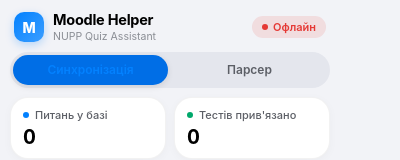
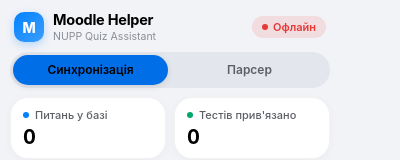
Before and after one commit to jermorg/Moodle-Quiz-Helper, a browser extension: page popup.html in a window 400 px wide. In both pictures the pointer is over the button "Синхронізація". Shown: the top 160 px of the page. Drawn offline with Linux system fonts and the light colour scheme.

Commit message:
Додав щоб при наводженні на кнопку навіть якщо вона active то всеодно текст був білий (трішки приємніше оку)

```diff
--- a/styles/popup.css
+++ b/styles/popup.css
@@ -186,6 +186,10 @@ body {
   background: var(--bg-card);
   color: var(--oneui-blue);
   box-shadow: 0 2px 6px rgba(0, 0, 0, 0.1);
+}
+
+.tab.active:hover {
+  color: var(--text-primary);
 }
 
 /* Панелі */
```
